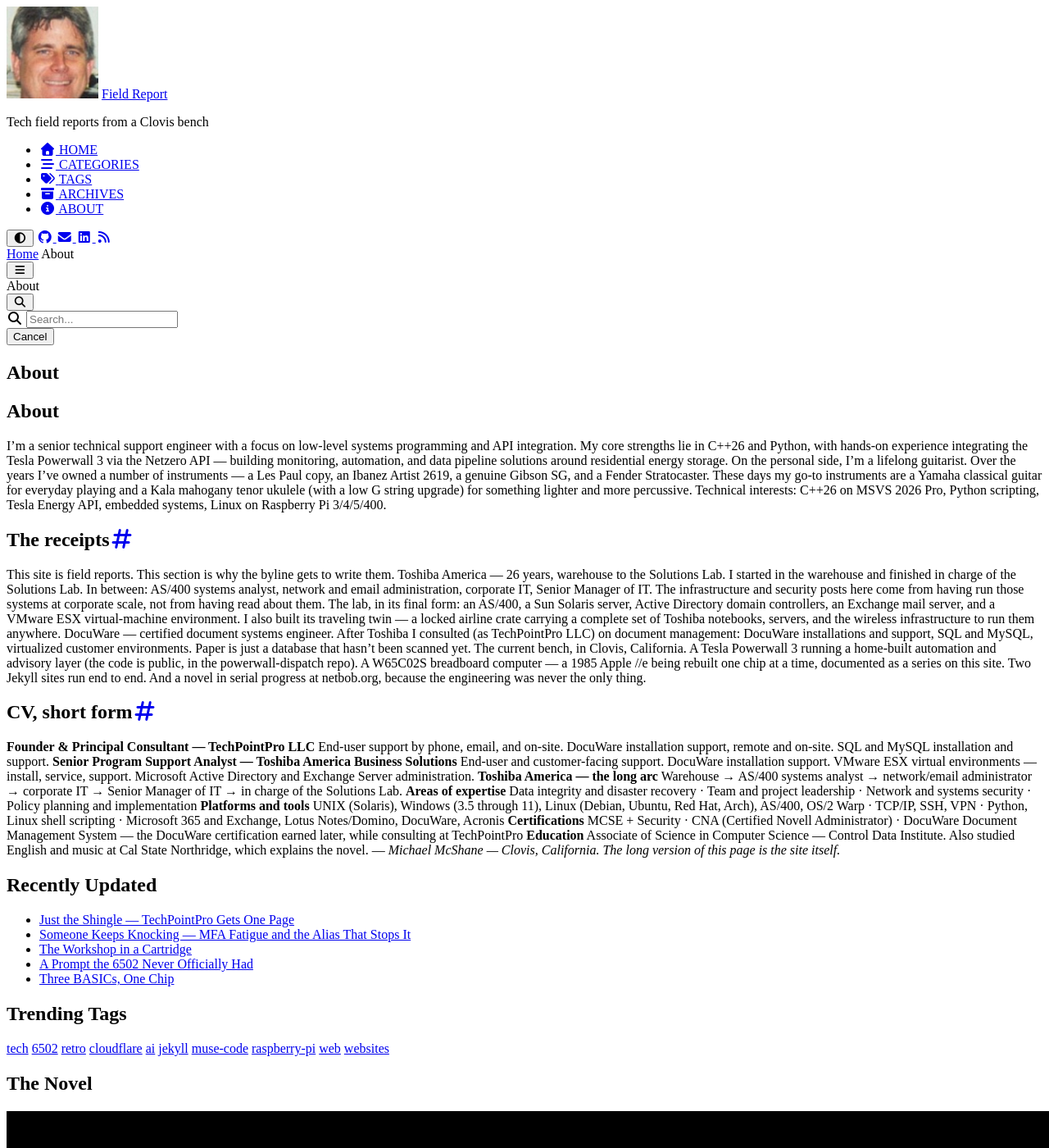
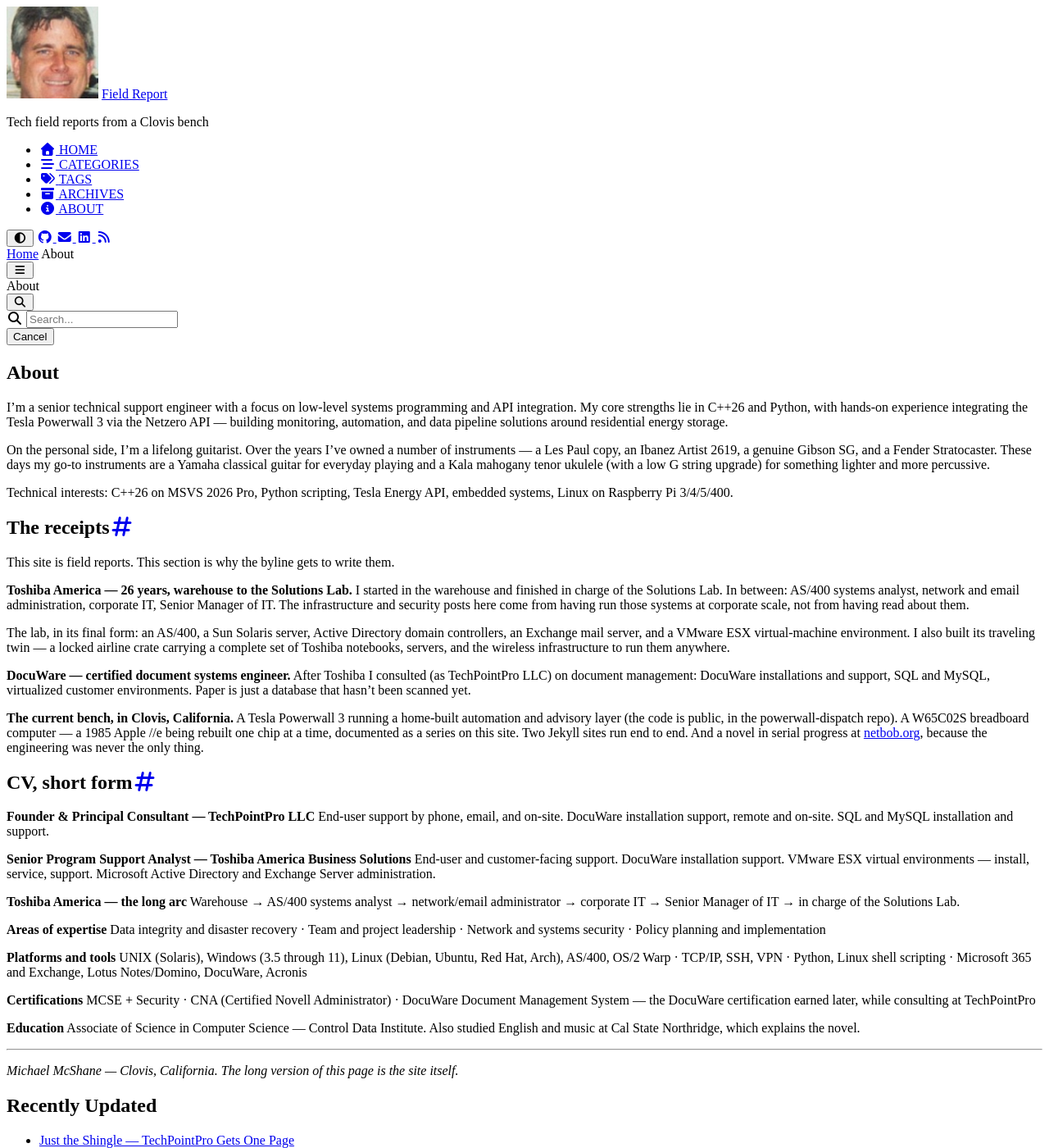
Before and after one commit to netbob/mjmcshane.com, a Jekyll site: the page built from _tabs/about.md, in a window 1280 px wide and 1400 px high. Shown: the whole window at 82% size. Built offline with Jekyll 4.4.1, drawn with Linux system fonts in a browser that asks for light colours; cached includes are drawn as plain includes; nearby versions of some CDN libraries.

Commit message:
Update about.md

```diff
--- a/_tabs/about.md
+++ b/_tabs/about.md
@@ -5,30 +5,47 @@ icon: fas fa-info-circle
 order: 4
 ---
 
-# About
 I'm a senior technical support engineer with a focus on low-level systems programming and API integration. My core strengths lie in C++26 and Python, with hands-on experience integrating the Tesla Powerwall 3 via the Netzero API — building monitoring, automation, and data pipeline solutions around residential energy storage.
+
 On the personal side, I'm a lifelong guitarist. Over the years I've owned a number of instruments — a Les Paul copy, an Ibanez Artist 2619, a genuine Gibson SG, and a Fender Stratocaster. These days my go-to instruments are a Yamaha classical guitar for everyday playing and a Kala mahogany tenor ukulele (with a low G string upgrade) for something lighter and more percussive.
+
 Technical interests: C++26 on MSVS 2026 Pro, Python scripting, Tesla Energy API, embedded systems, Linux on Raspberry Pi 3/4/5/400.
+
 ## The receipts
+
 This site is field reports. This section is why the byline gets to write them.
-Toshiba America — 26 years, warehouse to the Solutions Lab. I started in the warehouse and finished in charge of the Solutions Lab. In between: AS/400 systems analyst, network and email administration, corporate IT, Senior Manager of IT. The infrastructure and security posts here come from having run those systems at corporate scale, not from having read about them.
+
+**Toshiba America — 26 years, warehouse to the Solutions Lab.** I started in the warehouse and finished in charge of the Solutions Lab. In between: AS/400 systems analyst, network and email administration, corporate IT, Senior Manager of IT. The infrastructure and security posts here come from having run those systems at corporate scale, not from having read about them.
+
 The lab, in its final form: an AS/400, a Sun Solaris server, Active Directory domain controllers, an Exchange mail server, and a VMware ESX virtual-machine environment. I also built its traveling twin — a locked airline crate carrying a complete set of Toshiba notebooks, servers, and the wireless infrastructure to run them anywhere.
-DocuWare — certified document systems engineer. After Toshiba I consulted (as TechPointPro LLC) on document management: DocuWare installations and support, SQL and MySQL, virtualized customer environments. Paper is just a database that hasn't been scanned yet.
-The current bench, in Clovis, California. A Tesla Powerwall 3 running a home-built automation and advisory layer (the code is public, in the powerwall-dispatch repo). A W65C02S breadboard computer — a 1985 Apple //e being rebuilt one chip at a time, documented as a series on this site. Two Jekyll sites run end to end. And a novel in serial progress at netbob.org, because the engineering was never the only thing.
+
+**DocuWare — certified document systems engineer.** After Toshiba I consulted (as TechPointPro LLC) on document management: DocuWare installations and support, SQL and MySQL, virtualized customer environments. Paper is just a database that hasn't been scanned yet.
+
+**The current bench, in Clovis, California.** A Tesla Powerwall 3 running a home-built automation and advisory layer (the code is public, in the powerwall-dispatch repo). A W65C02S breadboard computer — a 1985 Apple //e being rebuilt one chip at a time, documented as a series on this site. Two Jekyll sites run end to end. And a novel in serial progress at [netbob.org](https://netbob.org), because the engineering was never the only thing.
+
 ## CV, short form
+
 **Founder & Principal Consultant — TechPointPro LLC**
 End-user support by phone, email, and on-site. DocuWare installation support, remote and on-site. SQL and MySQL installation and support.
+
 **Senior Program Support Analyst — Toshiba America Business Solutions**
 End-user and customer-facing support. DocuWare installation support. VMware ESX virtual environments — install, service, support. Microsoft Active Directory and Exchange Server administration.
+
 **Toshiba America — the long arc**
 Warehouse → AS/400 systems analyst → network/email administrator → corporate IT → Senior Manager of IT → in charge of the Solutions Lab.
+
 **Areas of expertise**
 Data integrity and disaster recovery · Team and project leadership · Network and systems security · Policy planning and implementation
+
 **Platforms and tools**
 UNIX (Solaris), Windows (3.5 through 11), Linux (Debian, Ubuntu, Red Hat, Arch), AS/400, OS/2 Warp · TCP/IP, SSH, VPN · Python, Linux shell scripting · Microsoft 365 and Exchange, Lotus Notes/Domino, DocuWare, Acronis
+
 **Certifications**
 MCSE + Security · CNA (Certified Novell Administrator) · DocuWare Document Management System — the DocuWare certification earned later, while consulting at TechPointPro
+
 **Education**
 Associate of Science in Computer Science — Control Data Institute. Also studied English and music at Cal State Northridge, which explains the novel.
+
 ---
+
 *Michael McShane — Clovis, California. The long version of this page is the site itself.*
```
